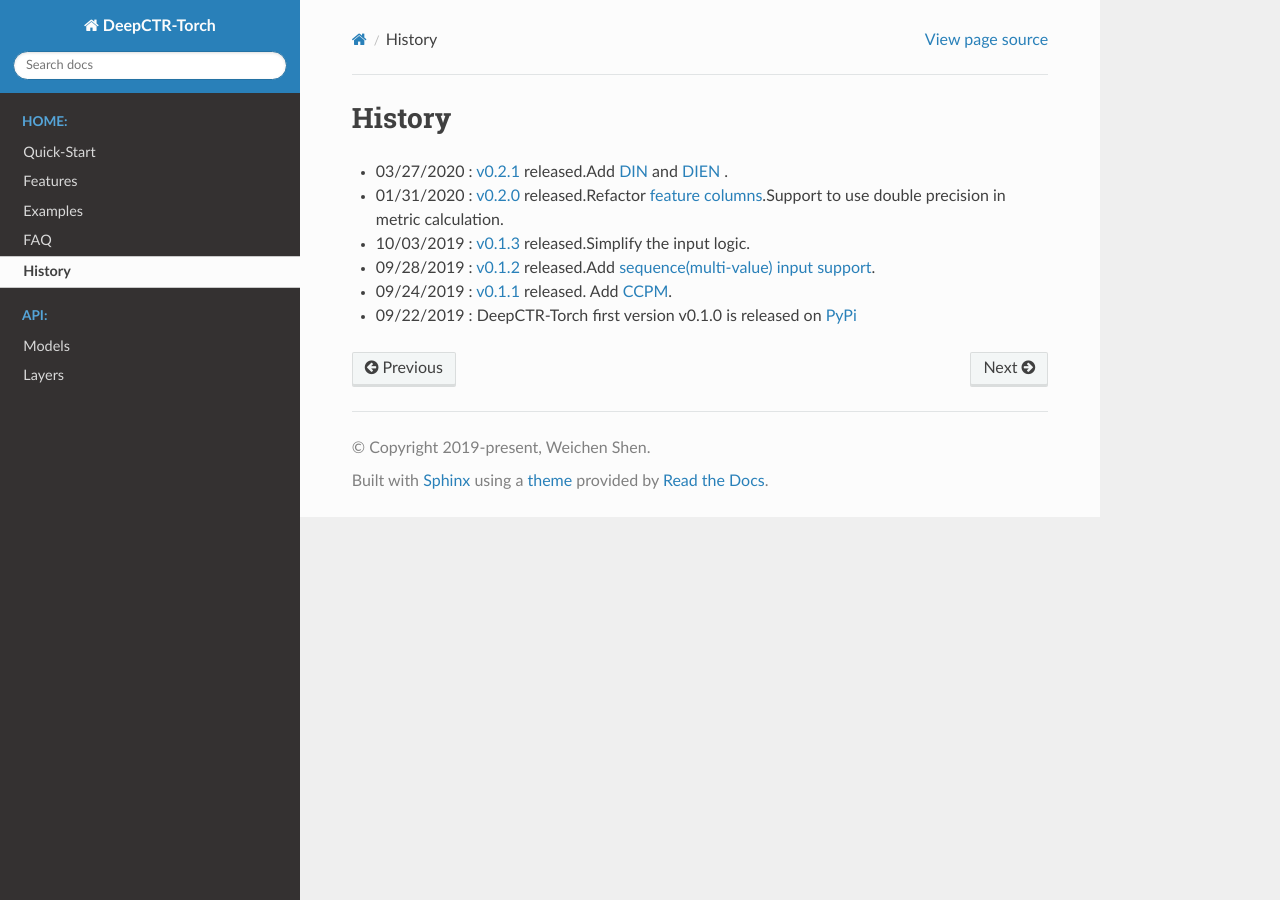
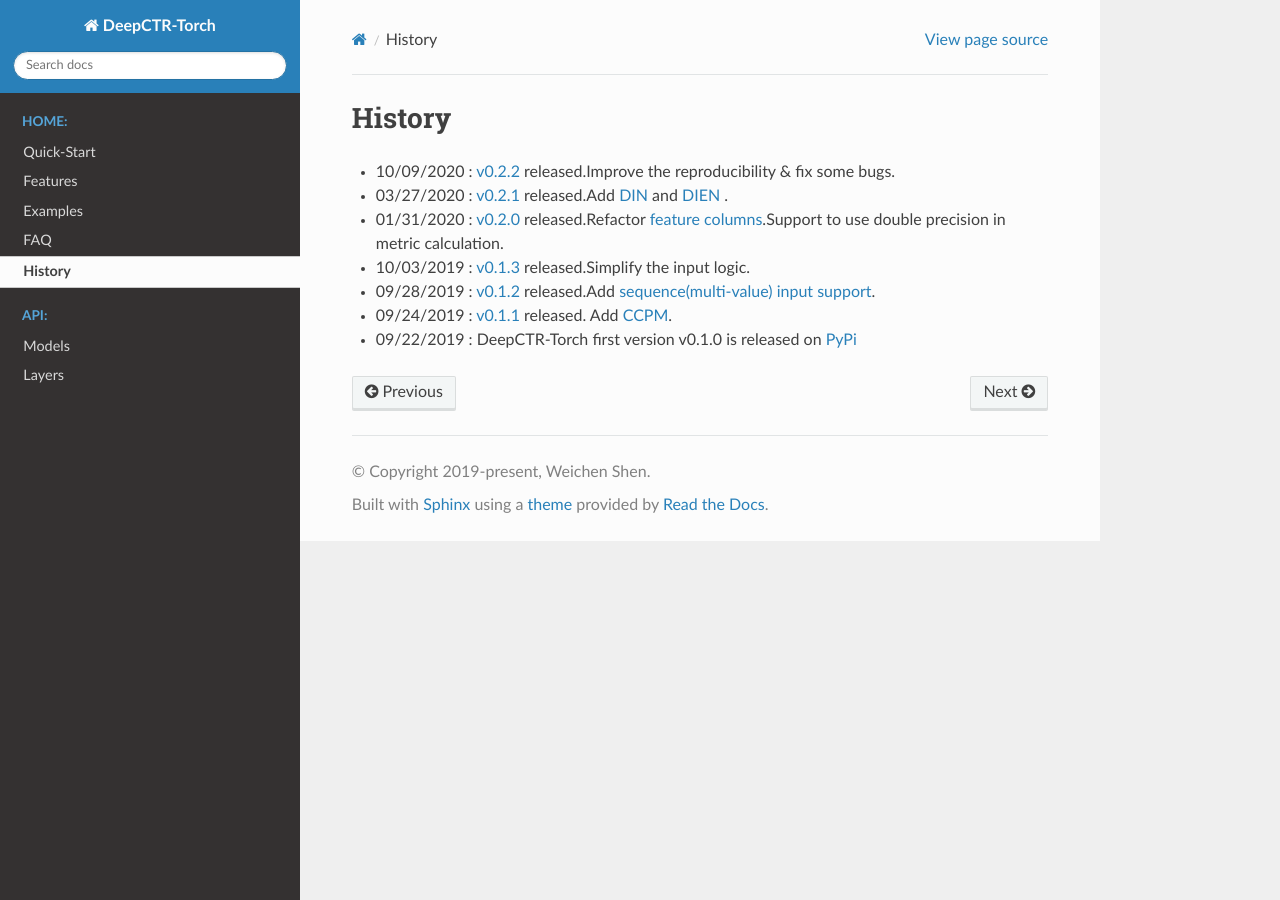
Before and after one commit to shenweichen/DeepCTR-Torch, a Sphinx documentation site: the page built from docs/source/History.md, in a window 1280 px wide. Built offline with Sphinx 7.4.7 and the Read the Docs theme 2.0.0, drawn with Linux system fonts in a browser that asks for light colours; pages that are not in the unit, such as notebooks, are missing from menus.

Commit message:
no message

```diff
--- a/deepctr_torch/__init__.py
+++ b/deepctr_torch/__init__.py
@@ -2,5 +2,5 @@
 from . import models
 from .utils import check_version
 
-__version__ = '0.2.1'
+__version__ = '0.2.2'
 check_version(__version__)
--- a/docs/source/History.md
+++ b/docs/source/History.md
@@ -1,4 +1,5 @@
 # History
+- 10/09/2020 : [v0.2.2](https://github.com/shenweichen/DeepCTR-Torch/releases/tag/v0.2.2) released.Improve the reproducibility & fix some bugs.
 - 03/27/2020 : [v0.2.1](https://github.com/shenweichen/DeepCTR-Torch/releases/tag/v0.2.1) released.Add [DIN](./Features.html#din-deep-interest-network) and [DIEN](./Features.html#dien-deep-interest-evolution-network) .
 - 01/31/2020 : [v0.2.0](https://github.com/shenweichen/DeepCTR-Torch/releases/tag/v0.2.0) released.Refactor [feature columns](./Features.html#feature-columns).Support to use double precision in metric calculation.
 - 10/03/2019 : [v0.1.3](https://github.com/shenweichen/DeepCTR-Torch/releases/tag/v0.1.3) released.Simplify the input logic.
--- a/docs/source/conf.py
+++ b/docs/source/conf.py
@@ -26,7 +26,7 @@
 # The short X.Y version
 version = ''
 # The full version, including alpha/beta/rc tags
-release = '0.2.1'
+release = '0.2.2'
 
 
 # -- General configuration ---------------------------------------------------
--- a/docs/source/index.rst
+++ b/docs/source/index.rst
@@ -34,11 +34,11 @@
 
 News
 -----
+10/09/2020 : Improve the reproducibility & fix some bugs. `Changelog <https://github.com/shenweichen/DeepCTR-Torch/releases/tag/v0.2.2>`_
+
 03/27/2020 : Add `DIN <./Features.html#din-deep-interest-network>`_ and `DIEN <./Features.html#dien-deep-interest-evolution-network>`_ . `Changelog <https://github.com/shenweichen/DeepCTR-Torch/releases/tag/v0.2.1>`_
 
 01/31/2020 : Refactor `feature columns <./Features.html#feature-columns>`_ . Support double precision in metric calculation . `Changelog <https://github.com/shenweichen/DeepCTR-Torch/releases/tag/v0.2.0>`_
-
-10/03/2019 : Simplify the input logic(`examples <./Examples.html#classification-criteo>`_). `Changelog <https://github.com/shenweichen/DeepCTR-Torch/releases/tag/v0.1.3>`_
 
 
 DisscussionGroup
--- a/setup.py
+++ b/setup.py
@@ -9,7 +9,7 @@
 
 setuptools.setup(
     name="deepctr-torch",
-    version="0.2.1",
+    version="0.2.2",
     author="Weichen Shen",
     author_email="wcshen1994@163.com",
     description="Easy-to-use,Modular and Extendible package of deep learning based CTR(Click Through Rate) prediction models with PyTorch",
```
Also changed, not shown: README.md (+4 -7 lines).
